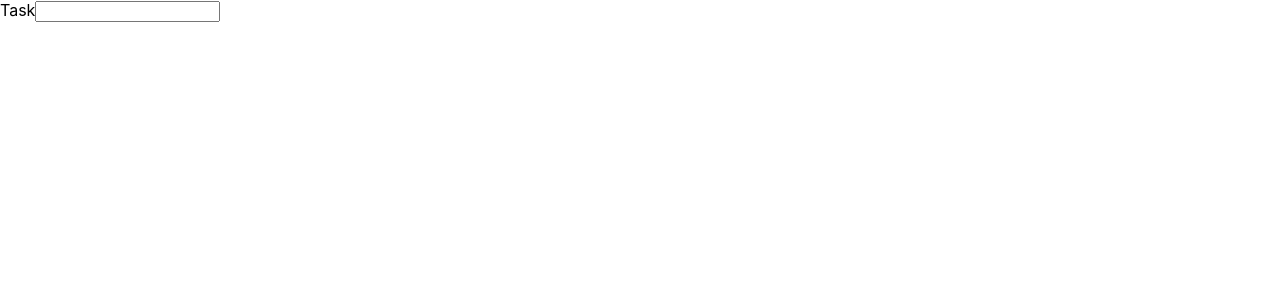
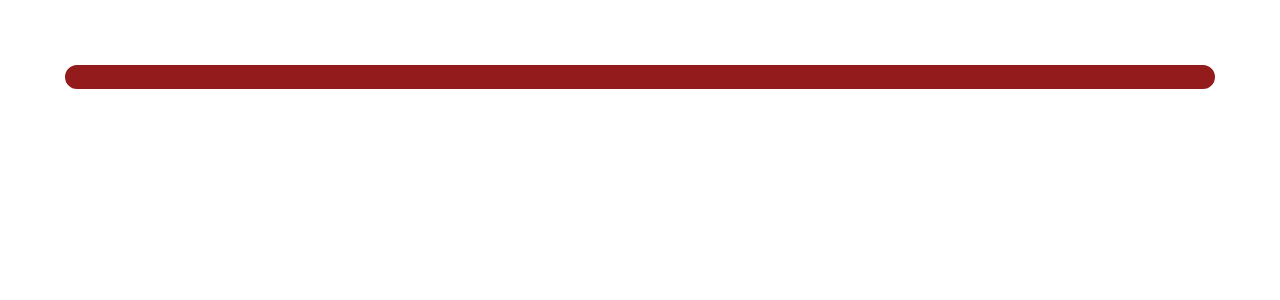
Before and after one commit to AhmedElyacoubiForJ/react-sandbox, a React (Create React App) app: page / in a window 1280 px wide. Shown: the top 300 px of the page. Built offline with nearby package versions, Linux system fonts and the light colour scheme; the HTML template or start-up script is replaced by a standard one.

Commit message:
let's move to mini projects

```diff
--- a/src/App.css
+++ b/src/App.css
@@ -1,38 +1,9 @@
 .App {
-  text-align: center;
+  background-color: gray;
+  border: 12px solid #941b1b;
+  border-radius: 65px;
+  margin-top: 65px;
+  margin-bottom: 65px;
+  margin-left: 65px;
+  margin-right: 65px;
 }
-
-.App-logo {
-  height: 40vmin;
-  pointer-events: none;
-}
-
-@media (prefers-reduced-motion: no-preference) {
-  .App-logo {
-    animation: App-logo-spin infinite 20s linear;
-  }
-}
-
-.App-header {
-  background-color: #282c34;
-  min-height: 100vh;
-  display: flex;
-  flex-direction: column;
-  align-items: center;
-  justify-content: center;
-  font-size: calc(10px + 2vmin);
-  color: white;
-}
-
-.App-link {
-  color: #61dafb;
-}
-
-@keyframes App-logo-spin {
-  from {
-    transform: rotate(0deg);
-  }
-  to {
-    transform: rotate(360deg);
-  }
-}
--- a/src/App.js
+++ b/src/App.js
@@ -1,8 +1,8 @@
-import CustomHookExample2 from "./traversymedia/components/CustomHookExample2";
+import Accordian from "./freeCodeMapMinis/components/accordian";
+import "./App.css";
 function App() {
   return (
-    <div className="container mt-5">
-      <CustomHookExample2 />
+    <div className="App">
 
 
       {/* Accordian component */}
--- a/src/freeCodeMapMinis/components/accordian/index.jsx
+++ b/src/freeCodeMapMinis/components/accordian/index.jsx
@@ -17,7 +17,7 @@
     let copyMultiple = [...multiple];
 
     const findIndexOfCurrentid = copyMultiple.indexOf(currentId);
-    console.log(findIndexOfCurrentid);
+
     if (findIndexOfCurrentid === -1) {
         copyMultiple.push(currentId);
     } else {
@@ -25,7 +25,7 @@
     }
     setMultiple(copyMultiple);
   };
-  console.log(selected,multiple);
+
   return (
     <div className="wrapper">
       <button
```
